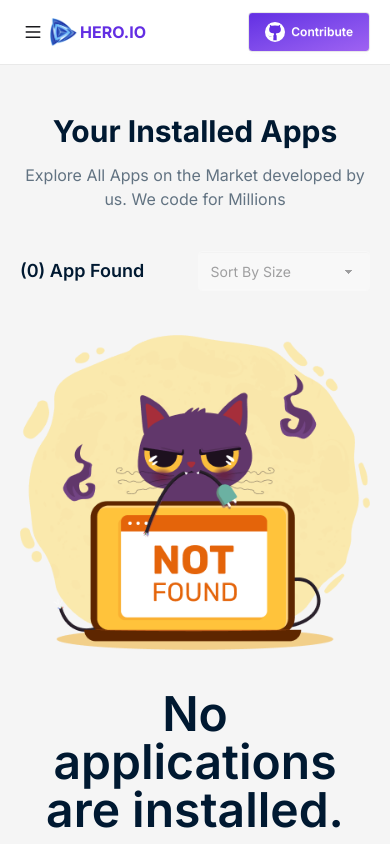
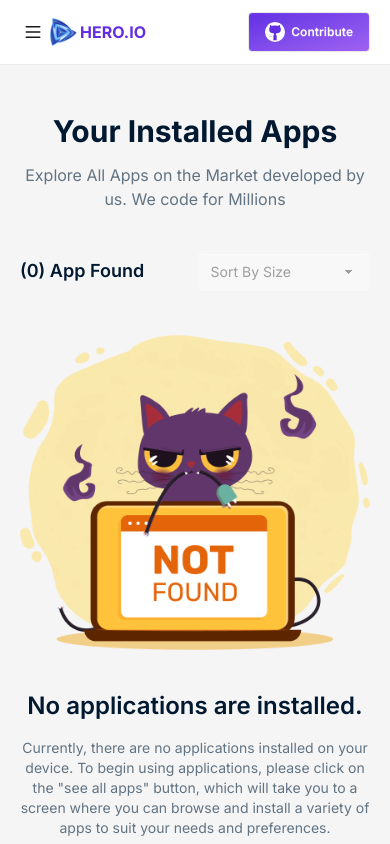
Before and after one commit to programmerrakibul/hero.io, a React (Vite) app: page /installation in a window 390 px wide. Shown: the top 844 px of the page. Built offline with nearby package versions, Linux system fonts and the light colour scheme.

Commit message:
some responsive completed

```diff
--- a/src/components/pages/Installation/Installation.jsx
+++ b/src/components/pages/Installation/Installation.jsx
@@ -61,10 +61,10 @@ const Installation = () => {
               </div>
 
               <div className="text-center space-y-4">
-                <h1 className="text-5xl font-semibold">
+                <h3 className="text-2xl sm:text-3xl md:text-4xl lg:text-5xl font-semibold">
                   No applications are installed.
-                </h1>
-                <p className="text-[#627382] max-w-3xl mx-auto">
+                </h3>
+                <p className="text-[#627382] text-sm sm:text-base">
                   Currently, there are no applications installed on your device.
                   To begin using applications, please click on the "see all
                   apps" button, which will take you to a screen where you can
@@ -73,7 +73,7 @@ const Installation = () => {
                 </p>
                 <button
                   onClick={() => navigate("/apps")}
-                  className="btn font-semibold text-white bg-gradient-to-br from-[#632EE3] to-[#9F62F2]"
+                  className="btn font-semibold text-white bg-gradient-to-br hover:bg-gradient-to-t from-[#632EE3] to-[#9F62F2]"
                 >
                   See All Apps
                 </button>
```
